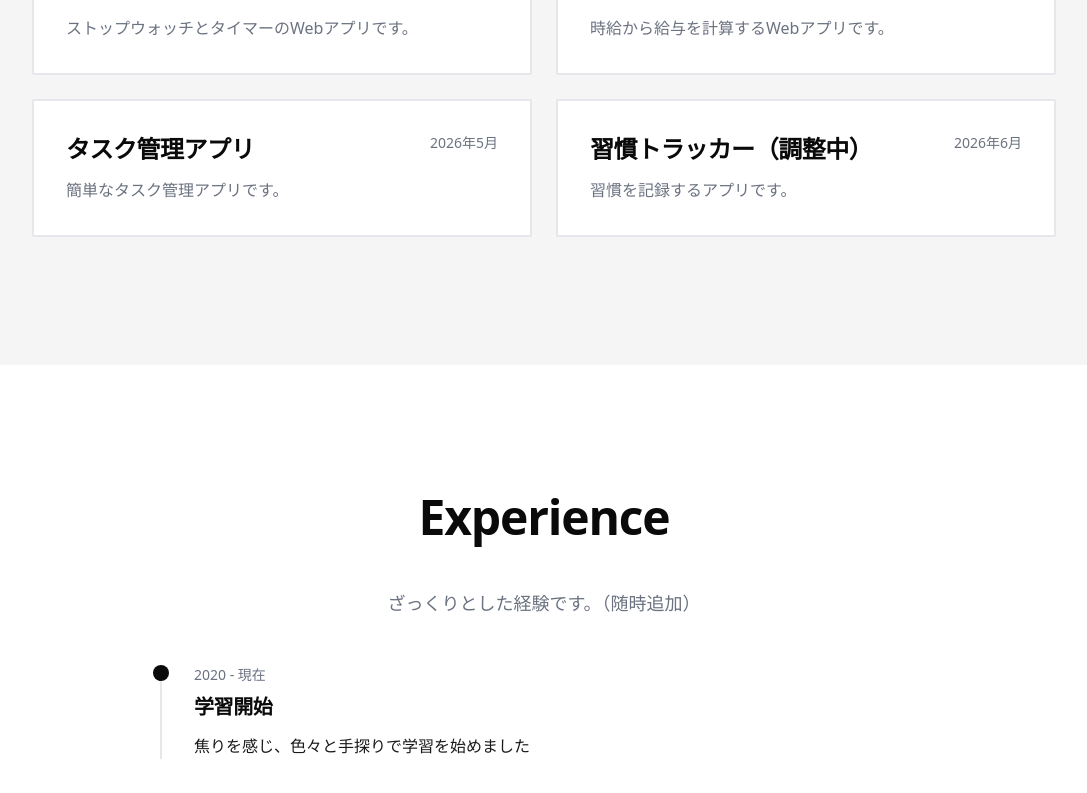
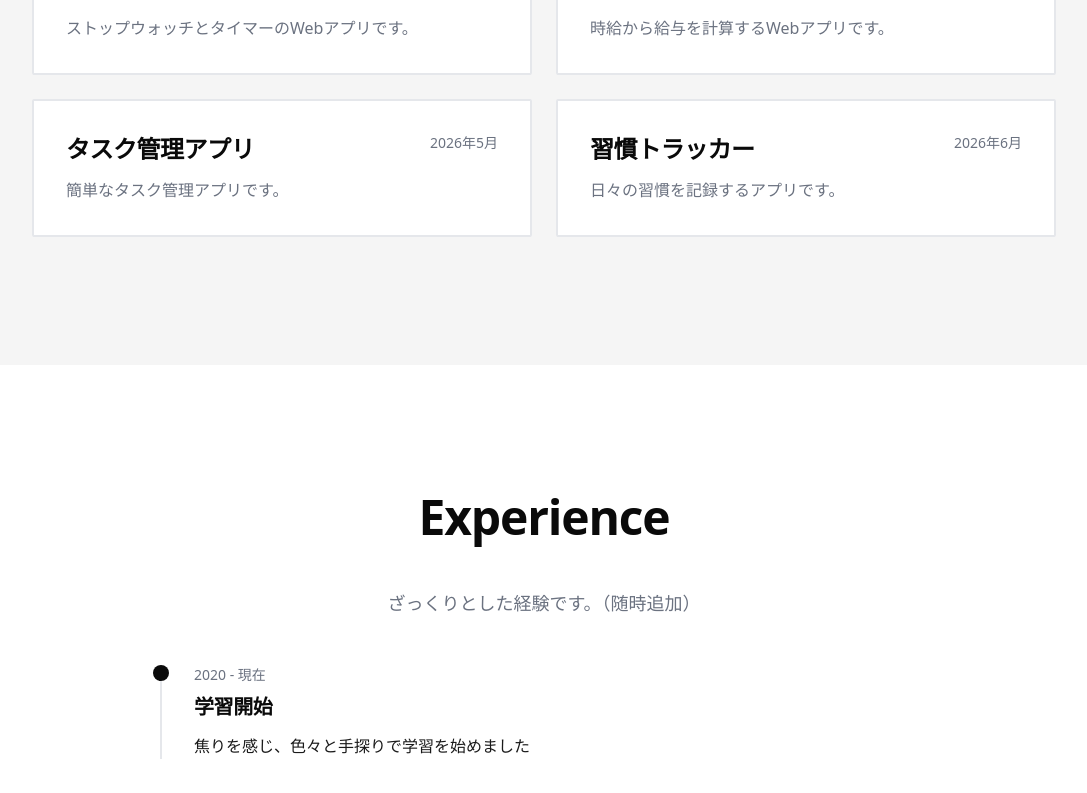
Before and after one commit to sanbay3/san_bay3_portfolio, a Next.js app: page / in a window 1280 px wide. Shown: the part 3153-3946 px from the top of the page, without its empty margins (96-1183 px from the left). Built offline with nearby package versions, Linux system fonts and the light colour scheme.

Commit message:
Fix Projects

```diff
--- a/components/Projects.tsx
+++ b/components/Projects.tsx
@@ -49,8 +49,8 @@ export default function Projects() {
     },
     // 今後追加するプロジェクトをここに記入
     {
-      title: '習慣トラッカー（調整中）',
-      description: '習慣を記録するアプリです。',
+      title: '習慣トラッカー',
+      description: '日々の習慣を記録するアプリです。',
       link: 'https://habit-tracker-e0e.pages.dev/',
       date: '2026年6月',
     },
```
